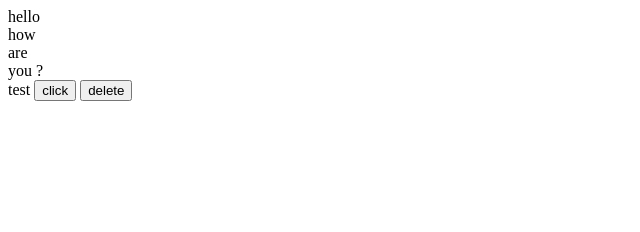
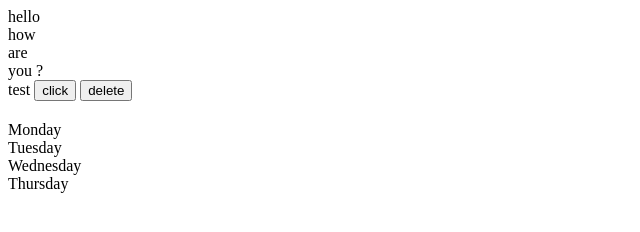
Before and after one commit to hetmardiya/JS, a plain HTML site: page index.html in a window 1280 px wide. Shown: the whole page, without its empty margins (0-640 px from the left). Drawn offline with Linux system fonts and the light colour scheme.

Commit message:
add a parent

```diff
--- a/first.js
+++ b/first.js
@@ -550,3 +550,13 @@ function totalOfArray(arr=[]){
 // (function abc(){
 //     console.log("hello");
 // })();
+
+let parent = document.querySelector('.parent')
+// console.log(parent);
+// console.log(parent.children);
+// console.log(parent.children[2].innerHTML);
+
+for (let i = 0; i < parent.children.length; i++) {
+    console.log(parent.children[i].innerHTML);
+
+}
--- a/index.html
+++ b/index.html
@@ -18,6 +18,12 @@
     </div>
 
 
+    <div class="parent">
+        <div class="day">Monday</div>
+        <div class="day">Tuesday</div>
+        <div class="day">Wednesday</div>
+        <div class="day">Thursday</div>
+    </div>
 
 
     <script src="first.js"></script>
```
